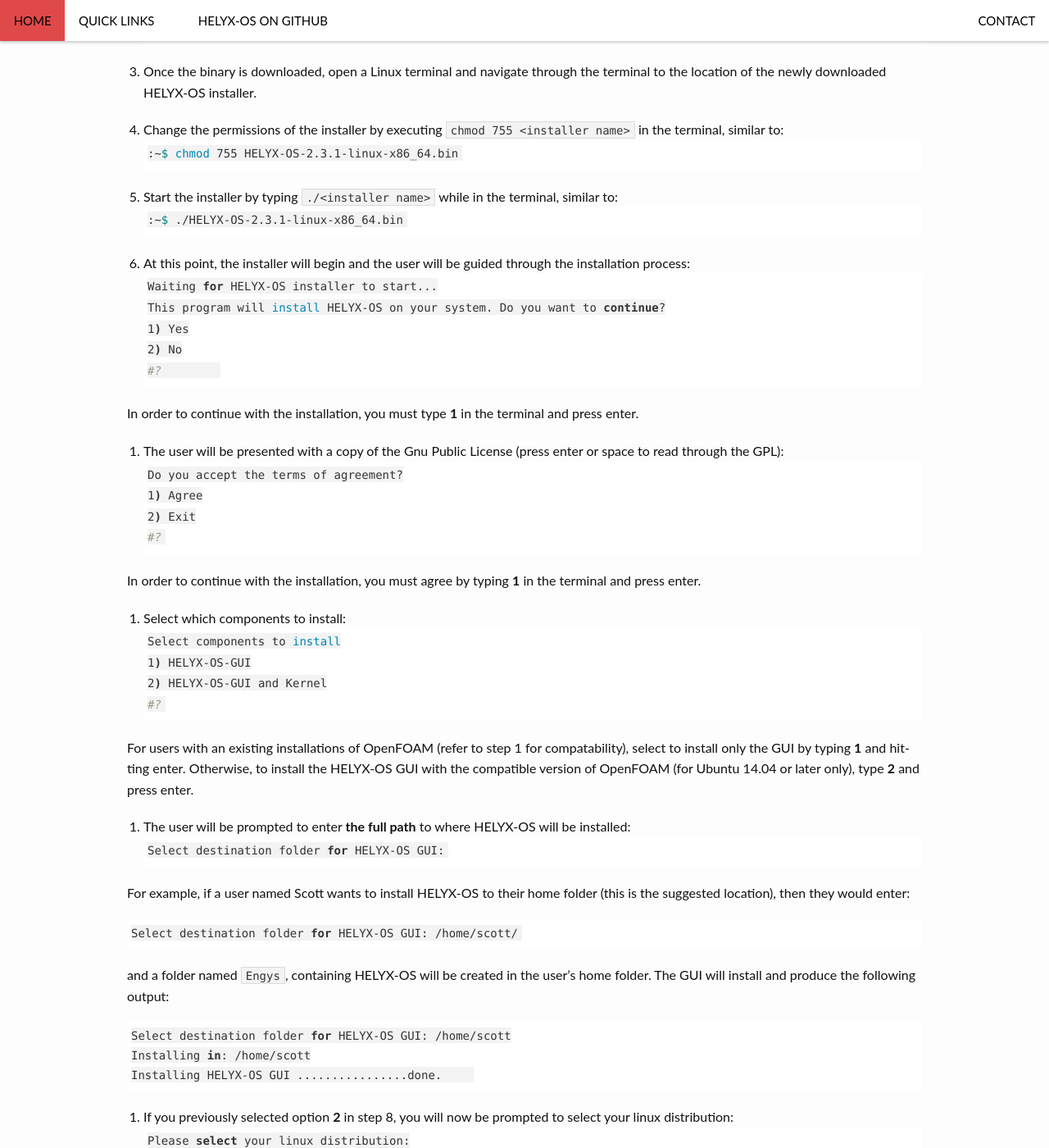
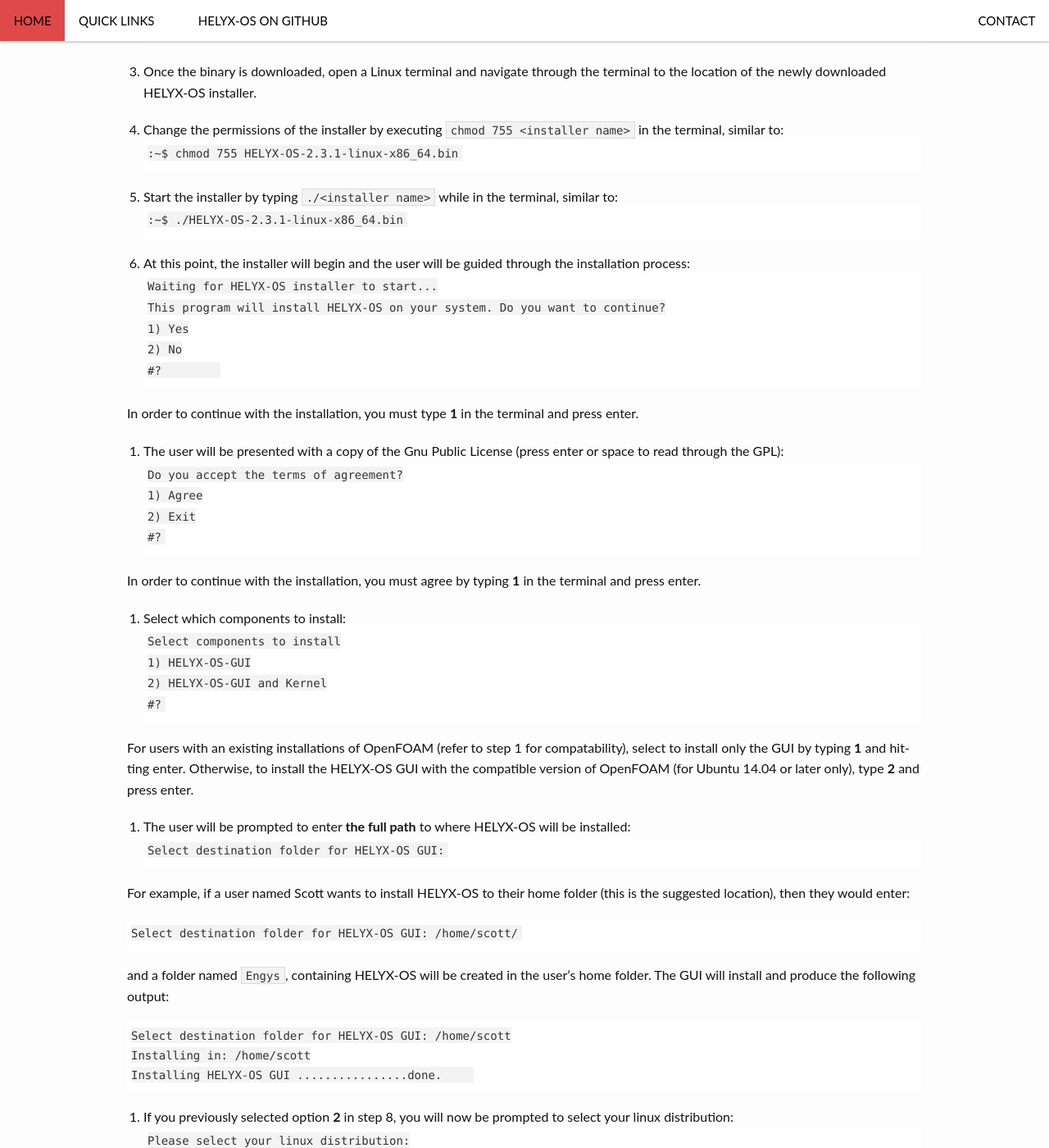
Before and after one commit to ENGYS/HELYX-OS, a Jekyll site: the page built from pages/installation.md, in a window 1280 px wide and 1400 px high, scrolled down 594 px. Shown: the whole window at 82% size. Built offline with Jekyll 4.4.1, drawn with Linux system fonts in a browser that asks for light colours; some of the changed text lies outside the part shown.

Commit message:
Update installation.md

````diff
--- a/pages/installation.md
+++ b/pages/installation.md
@@ -10,24 +10,24 @@
 1.  Before you proceed, please make sure you have a working version of [OpenFOAM-2.4.0](http://www.openfoam.org/archive/2.4.0/download/source.php) installed in your system. HELYX-OS v2.3.1 is designed to work only with this particular version of OpenFOAM. If you are using Ubuntu 14.04 or greater, the installer provided can download and install the proper version of OpenFOAM, as explained below during steps 8 to 10.
 
 2.  Download the [latest 64 Bit binary of HELYX-OS](https://github.com/ENGYS/HELYX-OS/releases/download/v2.3.1/HELYX-OS-2.3.1-linux-x86_64.bin) from the [project releases](https://github.com/ENGYS/HELYX-OS/releases) or the [project front page](http://engys.github.io/HELYX-OS/).  The installer name will have the form:
-```sh
+```
 HELYX-OS-<version>-linux-x86_64.bin
 ```
 
 3.  Once the binary is downloaded, open a Linux terminal and navigate through the terminal to the location of the newly downloaded HELYX-OS installer.
 
 4.  Change the permissions of the installer by executing ```chmod 755 <installer name>``` in the terminal, similar to:
-```sh
+```
 :~$ chmod 755 HELYX-OS-2.3.1-linux-x86_64.bin
 ```
 
 5.  Start the installer by typing ```./<installer name>``` while in the terminal, similar to:
-```sh
+```
 :~$ ./HELYX-OS-2.3.1-linux-x86_64.bin
 ```
 
 6.  At this point, the installer will begin and the user will be guided through the installation process:
-```sh
+```
 Waiting for HELYX-OS installer to start...
 This program will install HELYX-OS on your system. Do you want to continue?
 1) Yes
@@ -38,7 +38,7 @@
 In order to continue with the installation, you must type **1** in the terminal and press enter.<br>
 
 7.  The user will be presented with a copy of the Gnu Public License (press enter or space to read through the GPL):
-```sh
+```
 Do you accept the terms of agreement?
 1) Agree
 2) Exit
@@ -48,7 +48,7 @@
 In order to continue with the installation, you must agree by typing **1** in the terminal and press enter.<br>
 
 8.  Select which components to install:
-```sh
+```
 Select components to install
 1) HELYX-OS-GUI
 2) HELYX-OS-GUI and Kernel
@@ -58,24 +58,24 @@
 For users with an existing installations of OpenFOAM (refer to step 1 for compatability), select to install only the GUI by typing **1** and hitting enter.  Otherwise, to install the HELYX-OS GUI with the compatible version of OpenFOAM (for Ubuntu 14.04 or later only), type **2** and press enter.
 
 9.  The user will be prompted to enter **the full path** to where HELYX-OS will be installed:
-```sh
+```
 Select destination folder for HELYX-OS GUI:
 ```
 
 For example, if a user named Scott wants to install HELYX-OS to their home folder (this is the suggested location), then they would enter:
-```sh
+```
 Select destination folder for HELYX-OS GUI: /home/scott/
 ```
 
 and a folder named ```Engys```, containing HELYX-OS will be created in the user's home folder.  The GUI will install and produce the following output:
-```sh
+```
 Select destination folder for HELYX-OS GUI: /home/scott
 Installing in: /home/scott
 Installing HELYX-OS GUI ................done.
 ```
 
 10.  If you previously selected option **2** in step 8, you will now be prompted to select your linux distribution:
-```sh
+```
 Please select your linux distribution:
 1) Ubuntu (14.04 or later)
 2) Other
@@ -85,7 +85,7 @@
 Selecting **1** will install the compatible OpenFOAM deb package for 64 bit Ubuntu on 14.04 or later.  For other linux distributions, the compatible version of OpenFOAM must be installed manually by the user.
 
 11.  To start HELYX-OS in the terminal, execute the ```HELYX-OS.sh``` file located in ```engys/HELYX-OS/v2.3.1``` directory similar to:
-```sh
+```
 :~$ ~/Engys/HELYX-OS/v2.3.1/HELYX-OS.sh
 ```
 
````
